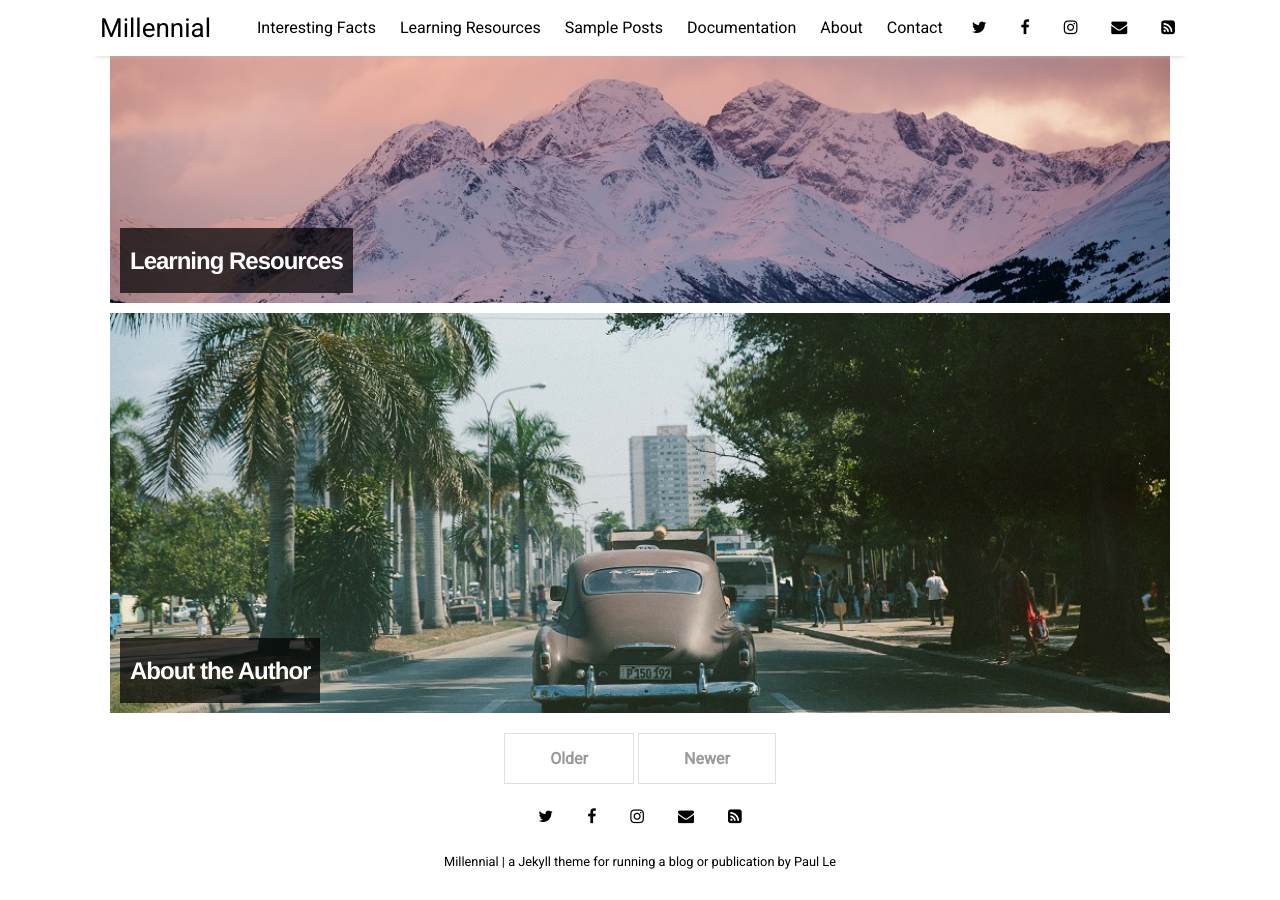
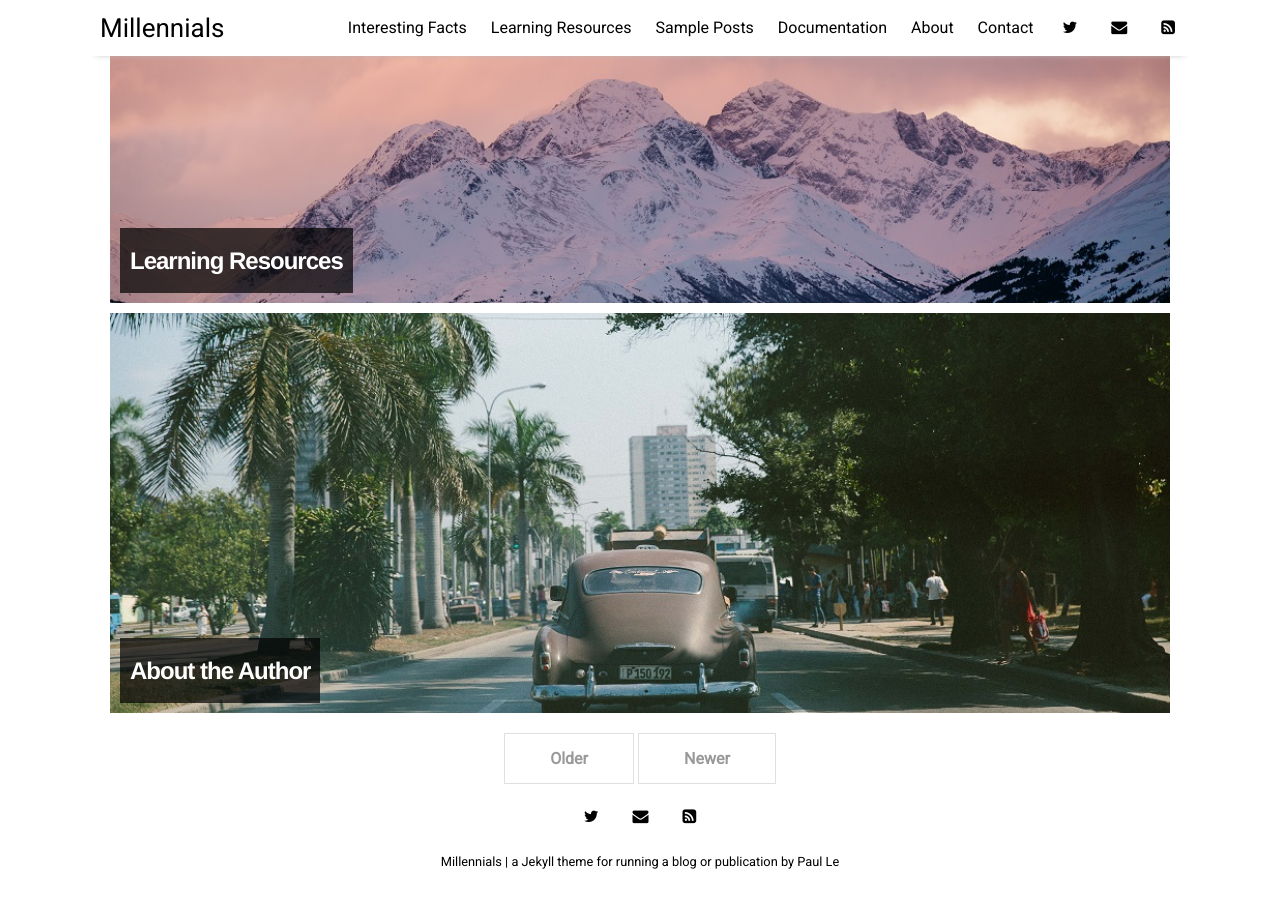
Before and after one commit to spaceB0x/spaceB0x.github.io, a Jekyll site: the page built from index.html, in a window 1280 px wide and 900 px high, scrolled down 1398 px. Built offline with Jekyll 4.4.1, drawn with Linux system fonts in a browser that asks for light colours; nearby versions of some CDN libraries; the list of posts is cut into pages by our own code.

Commit message:
Add stuff

```diff
--- a/_config.yml
+++ b/_config.yml
@@ -14,7 +14,7 @@ sass:
   style: :nested
 
 # Customise atom feed settings (this is where Jekyll-Feed gets configuration information)
-title:		           "Millennial"
+title:		           "Millennials"
 description:	       "a Jekyll theme for running a blog or publication"
 author:              "Paul Le"
 
--- a/_data/settings.yml
+++ b/_data/settings.yml
@@ -16,10 +16,8 @@ menu:
 
 # Available social icons are powered by Font Awesome, so you can use any icon that they offer
 social:
-- {icon: 'twitter', link: 'https://twitter.com/paululele'}
-- {icon: 'facebook', link: 'https://www.facebook.com/Le.Paul.94'}
-- {icon: 'instagram', link: 'https://instagram.com/paululele'}
-- {icon: 'envelope', link: 'mailto:l.nguyen.paul@gmail.com'}
+- {icon: 'twitter', link: 'https://twitter.com/spaceB0xx'}
+- {icon: 'envelope', link: 'mailto:tyler@untamedtheory.com'}
 - {icon: 'rss-square', link: 'feed.xml'}
 # - {icon: 'rss-square', link: 'rss-feed.xml'}
 
```
